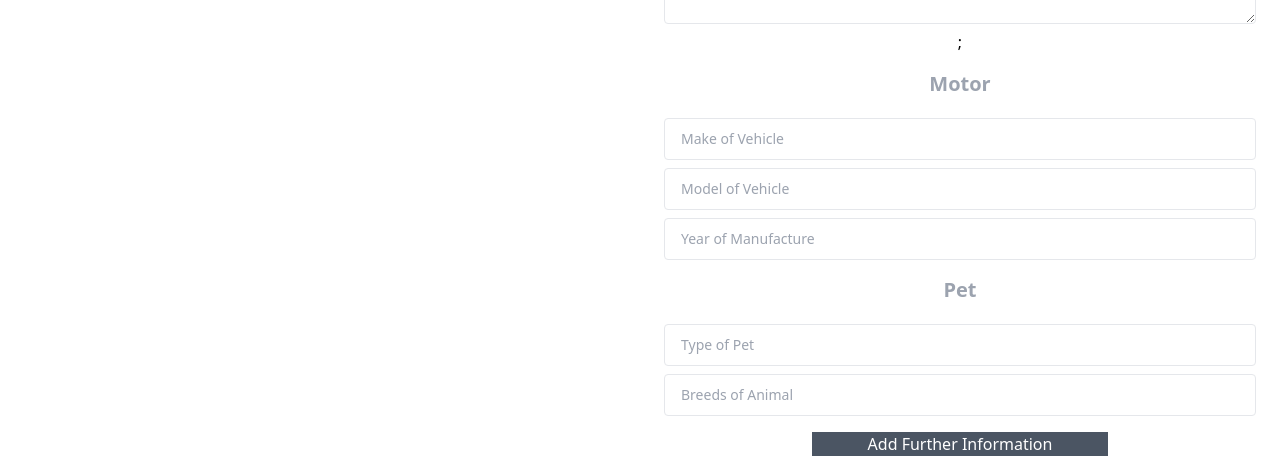
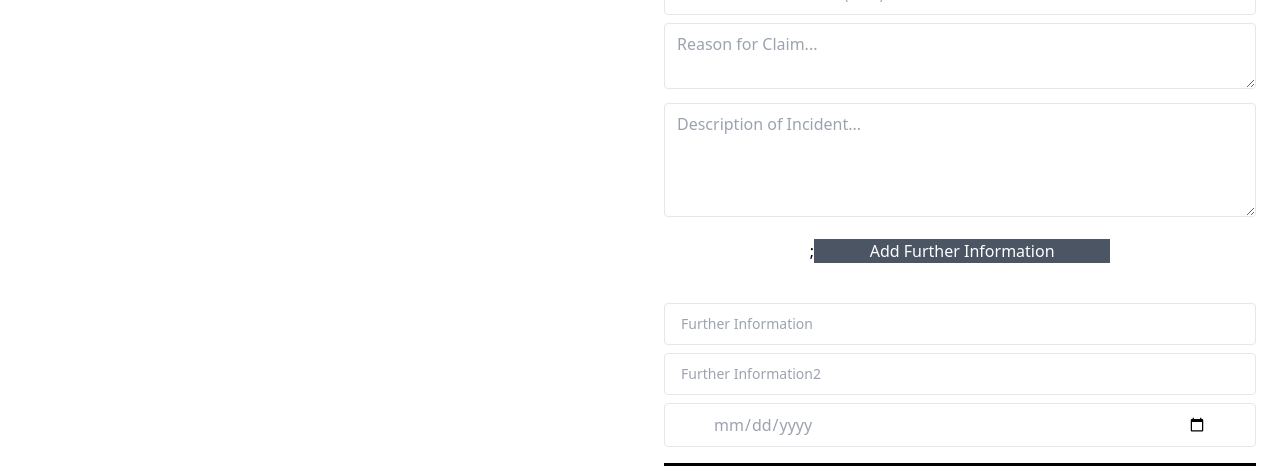
Before and after one commit to persistentcliffhanger/neuda-project-git, a React (Create React App) app in the folder idemnify-react/: page / in a window 1280 px wide. Shown: the part 461-927 px from the top of the page. Built offline with nearby package versions, Linux system fonts and the light colour scheme.

Commit message:
Commit with select code working

```diff
--- a/idemnify-react/src/components/Newquikclaim.js
+++ b/idemnify-react/src/components/Newquikclaim.js
@@ -3,7 +3,6 @@ import reflect from "./reflect.jpg";
 import { useEffect, useState } from "react";
 
 function Newquikclaim() {
-
   const [insurancetype, setinsurancetype] = useState("");
   const insurancepolicytype = () => {
     if (insurancetype === "property") {
@@ -24,9 +23,66 @@ function Newquikclaim() {
           </div>{" "}
         </>
       );
+    } else if (insurancetype === "motor") {
+      return (
+        <>
+          <div id="motorclaim">
+            <h3 className="text-gray-400 font-bold text-xl mt-4 mb-3">Motor</h3>
+
+            <input
+              aria-label="Enter the Make of Vehicle"
+              type="text"
+              placeholder="Make of Vehicle"
+              className="text-sm text-gray-base w-full mt-2 mr-3
+                              py-5 px-4 h-2 border border-gray-200
+                              rounded"
+            />
+            <input
+              aria-label="Enter the Model of Vehicle"
+              type="text"
+              placeholder="Model of Vehicle"
+              className="text-sm text-gray-base w-full mt-2 mr-3
+                              py-5 px-4 h-2 border border-gray-200
+                              rounded"
+            />
+            <input
+              aria-label="Enter the Year of Manufacture"
+              type="text"
+              placeholder="Year of Manufacture"
+              className="text-sm text-gray-base w-full mt-2 mr-3
+                              py-5 px-4 h-2 border border-gray-200
+                              rounded"
+            />
+          </div>{" "}
+        </>
+      );
+    } else if (insurancetype === "pet") {
+      return (
+        <>
+          <div id="petclaim">
+            <h3 className="text-gray-400 font-bold text-xl mt-4 mb-3">Pet</h3>
+
+            <input
+              aria-label="Enter the Type of Pet"
+              type="text"
+              placeholder="Type of Pet"
+              className="text-sm text-gray-base w-full mt-2 mr-3
+                              py-5 px-4 h-2 border border-gray-200
+                              rounded"
+            />
+            <input
+              aria-label="Enter the Breed of Animal"
+              type="text"
+              placeholder="Breeds of Animal"
+              className="text-sm text-gray-base w-full mt-2 mr-3
+                              py-5 px-4 h-2 border border-gray-200
+                              rounded"
+            />
+          </div>{" "}
+        </>
+      );
     }
-  }
-
+  };
 
   return (
     <div className="Newquikclaim">
@@ -59,23 +115,21 @@ function Newquikclaim() {
                               py-5 px-4 h-2 border border-gray-200
                               rounded mb-2"
               />
-
-              <select class="rounded mt-2 form-select appearance-none block w-full px-3 py-1.5 mb-2 text-base font-normal text-gray-400 bg-white bg-clip-padding bg-no-repeat border border-solid border-gray-200 transition ease-in-out m-0 focus:text-gray-700 focus:bg-white focus:border-blue-600 focus:outline-1"
-                        onChange = {(event)=> setinsurancetype(event.target.value)}>
-
+              <select
+                class="rounded mt-2 form-select appearance-none block w-full px-3 py-1.5 mb-2 text-base font-normal text-gray-400 bg-white bg-clip-padding bg-no-repeat border border-solid border-gray-200 transition ease-in-out m-0 focus:text-gray-700 focus:bg-white focus:border-blue-600 focus:outline-1"
+                onChange={(event) => setinsurancetype(event.target.value)}
+              >
                 <option selected>Claim Type..</option>
                 <option value="property">Property</option>
                 <option value="motor">Motor</option>
                 <option value="pet">Pet</option>
               </select>
-
               <label
                 for="claimdate"
                 class="form-label inline-block m-auto text-slate-400 smallfont px-2  rounded "
               >
                 Date of Claim
               </label>
-
               <input
                 aria-label="Enter the policy holders name"
                 type="date"
@@ -83,7 +137,6 @@ function Newquikclaim() {
                 placeholder="claimdate"
                 class="border border-gray-200 py-2 px-12 text-gray-400 rounded mt-2 w-full"
               />
-
               <input
                 aria-label="Enter the policy holders name"
                 type="password"
@@ -92,7 +145,6 @@ function Newquikclaim() {
                               py-5 px-4 h-2 border border-gray-200
                               rounded"
               />
-
               <textarea
                 aria-label="State reason for Claim"
                 rows="2"
@@ -100,7 +152,6 @@ function Newquikclaim() {
                 id="claimreason"
                 className="border border-gray-200 py-2 px-3 mt-2 formcolor rounded w-full"
               ></textarea>
-
               <textarea
                 aria-label="State Description of Incident"
                 rows="4"
@@ -108,63 +159,7 @@ function Newquikclaim() {
                 id="claimreason"
                 className="border border-gray-200 py-2 px-3 mt-2 formcolor rounded w-full"
               ></textarea>
-
               {insurancepolicytype()};
-
-              <div id="motorclaim">
-                <h3 className="text-gray-400 font-bold text-xl mt-4 mb-3">
-                  Motor
-                </h3>
-
-                <input
-                  aria-label="Enter the Make of Vehicle"
-                  type="text"
-                  placeholder="Make of Vehicle"
-                  className="text-sm text-gray-base w-full mt-2 mr-3
-                              py-5 px-4 h-2 border border-gray-200
-                              rounded"
-                />
-                <input
-                  aria-label="Enter the Model of Vehicle"
-                  type="text"
-                  placeholder="Model of Vehicle"
-                  className="text-sm text-gray-base w-full mt-2 mr-3
-                              py-5 px-4 h-2 border border-gray-200
-                              rounded"
-                />
-                <input
-                  aria-label="Enter the Year of Manufacture"
-                  type="text"
-                  placeholder="Year of Manufacture"
-                  className="text-sm text-gray-base w-full mt-2 mr-3
-                              py-5 px-4 h-2 border border-gray-200
-                              rounded"
-                />
-              </div>
-
-              <div id="petclaim">
-                <h3 className="text-gray-400 font-bold text-xl mt-4 mb-3">
-                  Pet
-                </h3>
-
-                <input
-                  aria-label="Enter the Type of Pet"
-                  type="text"
-                  placeholder="Type of Pet"
-                  className="text-sm text-gray-base w-full mt-2 mr-3
-                              py-5 px-4 h-2 border border-gray-200
-                              rounded"
-                />
-                <input
-                  aria-label="Enter the Breed of Animal"
-                  type="text"
-                  placeholder="Breeds of Animal"
-                  className="text-sm text-gray-base w-full mt-2 mr-3
-                              py-5 px-4 h-2 border border-gray-200
-                              rounded"
-                />
-              </div>
-
               <button
                 type="submit"
                 className="bg-gray-600 text-white hover:bg-gray-400 w-1/2 mt-4"
@@ -183,7 +178,7 @@ function Newquikclaim() {
                 <input
                   aria-label="Enter the Breed of Animal"
                   type="text"
-                  placeholder="Breeds of Animal"
+                  placeholder="Further Information2"
                   className="text-sm text-gray-base w-full mt-2 mr-3
                               py-5 px-4 h-2 border border-gray-200
                               rounded"
@@ -197,7 +192,6 @@ function Newquikclaim() {
                   class="border border-gray-200 py-2 px-12 text-gray-400 rounded mt-2 w-full"
                 />
               </div>
-
               <button
                 type="submit"
                 className="bg-black text-white hover:bg-gray-600 w-full mt-4"
```
